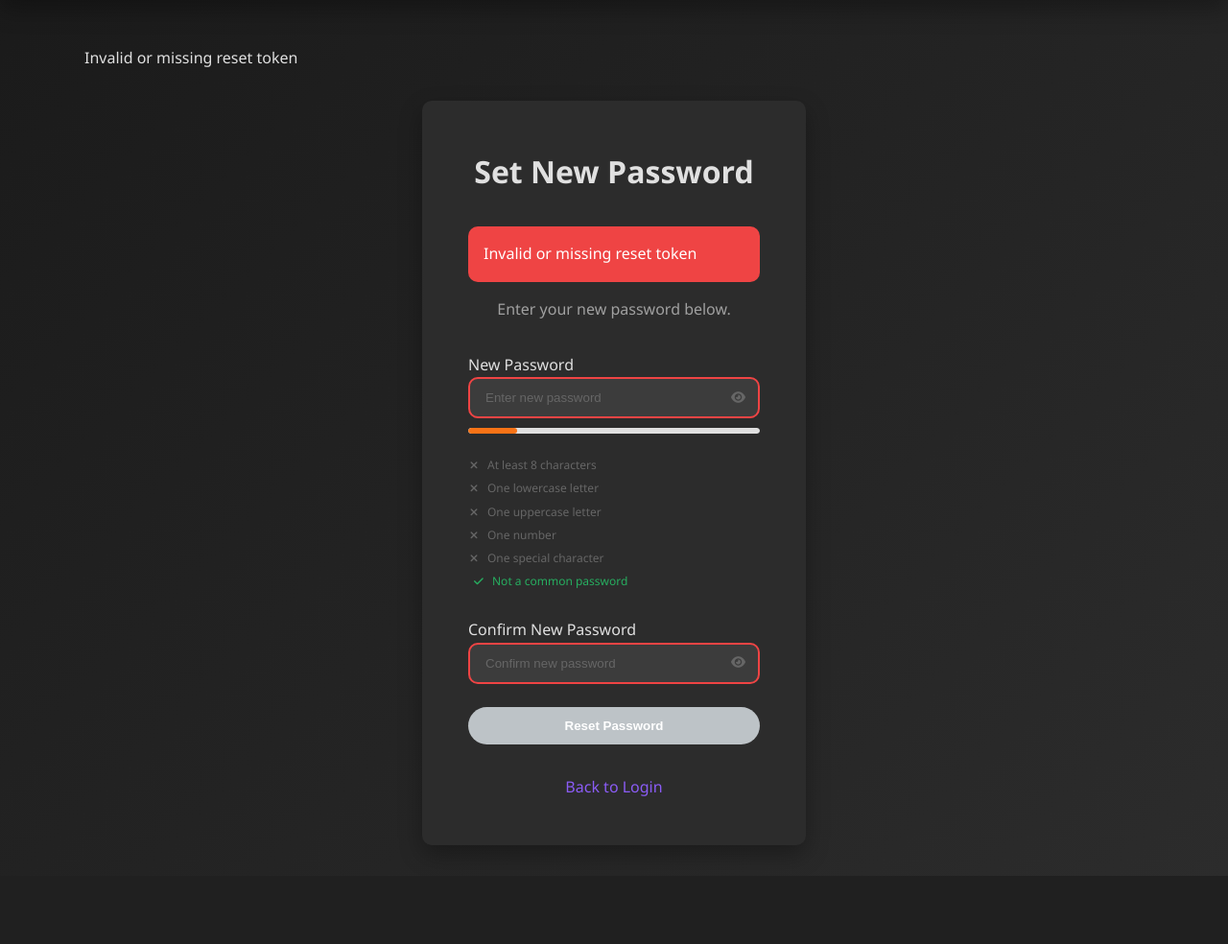
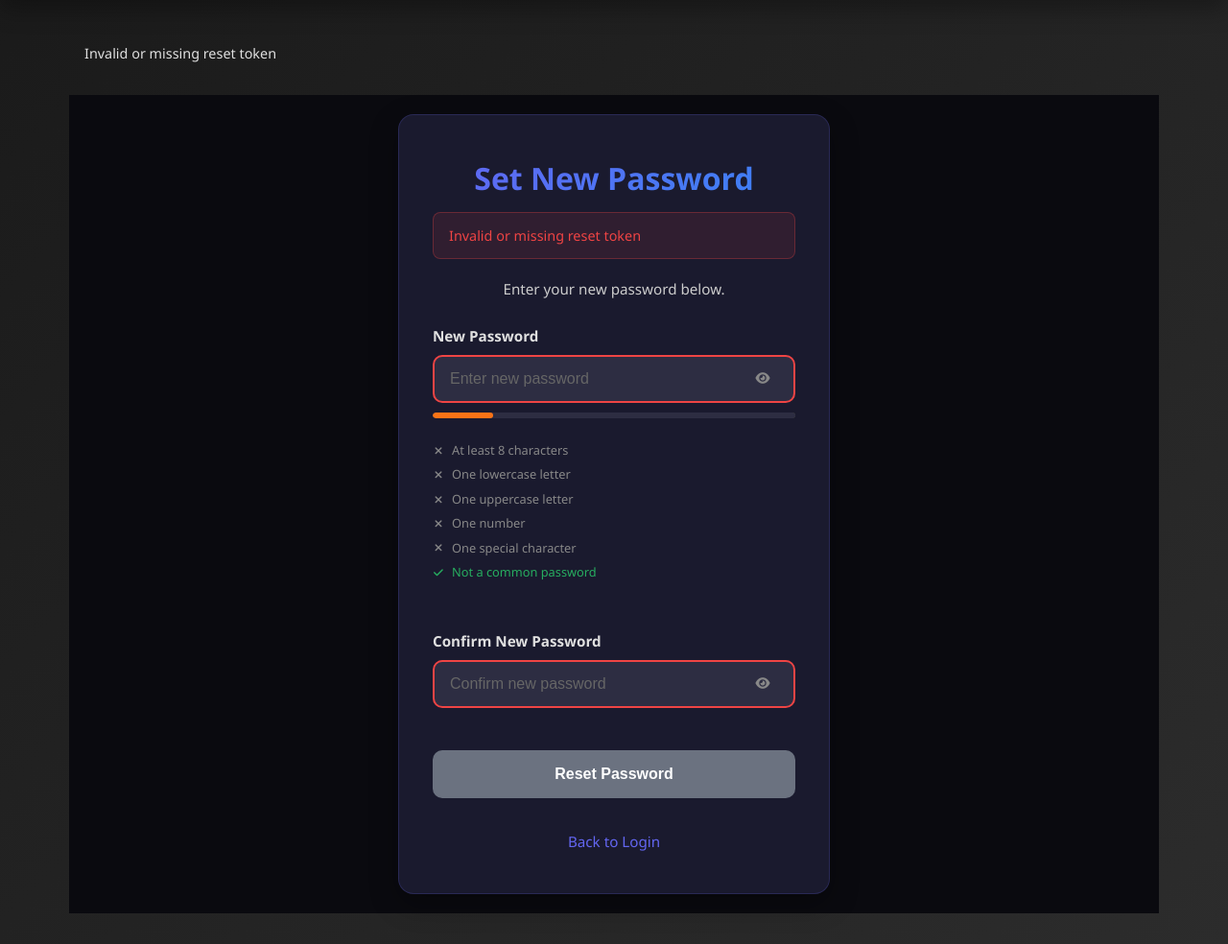
Before and after one commit to Burhan-012345/ShadowTalk, a Flask app: page /reset-password in a window 1280 px wide. Shown: the part 74-1058 px from the top of the page at 96% size. Before the commit the page ends 904 px from the top, so only its background shows below. Run offline with Flask 3, Linux system fonts and the light colour scheme; parts of the project's set-up code (start-up, migrations or seed data) failed here and were passed over; some libraries are stand-ins or nearby versions.

Commit message:
Update reset_password.html

```diff
--- a/templates/auth/reset_password.html
+++ b/templates/auth/reset_password.html
@@ -40,7 +40,10 @@
           <div class="strength-text" id="strengthText">Password strength</div>
           <div class="ai-security-score" id="aiSecurityScore">
             <i class="fas fa-shield-alt"></i>
-            <span>AI Security Score: <span id="securityScoreValue">0</span>/100</span>
+            <span
+              >AI Security Score:
+              <span id="securityScoreValue">0</span>/100</span
+            >
           </div>
         </div>
 
@@ -98,9 +101,14 @@
         </div>
       </div>
 
-      <button type="submit" class="btn-primary btn-full" id="submitBtn" disabled>
+      <button
+        type="submit"
+        class="btn-primary btn-full"
+        id="submitBtn"
+        disabled
+      >
         <span class="btn-text">Reset Password</span>
-        <div class="btn-loading" style="display: none;">
+        <div class="btn-loading" style="display: none">
           <div class="loading-spinner"></div>
           <span>Processing...</span>
         </div>
@@ -114,6 +122,104 @@
 </div>
 
 <style>
+  /* Mobile-First Responsive Styles */
+  .auth-container {
+    min-height: 100vh;
+    display: flex;
+    align-items: center;
+    justify-content: center;
+    padding: 20px;
+    background: #0a0a0f;
+  }
+
+  .auth-card {
+    background: #1a1a2e;
+    border-radius: 16px;
+    padding: 30px 25px;
+    box-shadow: 0 10px 30px rgba(0, 0, 0, 0.3);
+    border: 1px solid rgba(99, 102, 241, 0.2);
+    width: 100%;
+    max-width: 450px;
+    margin: 0 auto;
+  }
+
+  .auth-title {
+    font-size: 1.75rem;
+    font-weight: 700;
+    text-align: center;
+    margin-bottom: 10px;
+    background: linear-gradient(135deg, #6366f1, #3b82f6);
+    -webkit-background-clip: text;
+    -webkit-text-fill-color: transparent;
+  }
+
+  .auth-subtitle {
+    text-align: center;
+    color: #ccc;
+    margin-bottom: 25px;
+    font-size: 0.95rem;
+    line-height: 1.5;
+  }
+
+  .form-group {
+    margin-bottom: 20px;
+  }
+
+  .form-group label {
+    display: block;
+    margin-bottom: 8px;
+    font-weight: 600;
+    color: #e0e0e0;
+    font-size: 0.95rem;
+  }
+
+  .form-input {
+    width: 100%;
+    padding: 14px 16px;
+    background: #2d2d42;
+    border: 2px solid #555;
+    border-radius: 10px;
+    color: white;
+    font-size: 16px;
+    transition: all 0.3s ease;
+    box-sizing: border-box;
+  }
+
+  .form-input:focus {
+    border-color: #6366f1;
+    outline: none;
+    box-shadow: 0 0 0 3px rgba(99, 102, 241, 0.1);
+  }
+
+  .password-input-container {
+    position: relative;
+  }
+
+  .toggle-password {
+    position: absolute;
+    right: 12px;
+    top: 50%;
+    transform: translateY(-50%);
+    background: none;
+    border: none;
+    color: #888;
+    cursor: pointer;
+    padding: 8px;
+    border-radius: 4px;
+    transition: all 0.3s ease;
+    min-height: 44px;
+    min-width: 44px;
+    display: flex;
+    align-items: center;
+    justify-content: center;
+  }
+
+  .toggle-password:hover {
+    color: #6366f1;
+    background: rgba(99, 102, 241, 0.1);
+  }
+
+  /* Password Strength Meter */
   .password-strength-meter {
     margin-top: 10px;
   }
@@ -121,7 +227,7 @@
   .strength-bar {
     width: 100%;
     height: 6px;
-  background-color: #e0e0e0;
+    background-color: #2d2d42;
     border-radius: 3px;
     overflow: hidden;
     margin-bottom: 5px;
@@ -135,17 +241,17 @@
   }
 
   .strength-text {
-  font-size: 12px;
-  color: #666;
+    font-size: 0.85rem;
+    color: #888;
     text-align: right;
   }
 
   .ai-security-score {
     display: flex;
     align-items: center;
-  font-size: 12px;
+    font-size: 0.8rem;
     margin-top: 5px;
-  color: #666;
+    color: #888;
     transition: all 0.3s ease;
   }
 
@@ -162,18 +268,18 @@
     color: #e74c3c;
   }
 
+  /* Password Requirements */
   .password-requirements {
     margin-top: 15px;
-  font-size: 12px;
+    font-size: 0.8rem;
   }
 
   .requirement {
     display: flex;
     align-items: center;
     margin-bottom: 5px;
-  color: #666;
+    color: #888;
     transition: all 0.3s ease;
-  transform: translateX(0);
   }
 
   .requirement i {
@@ -185,7 +291,6 @@
 
   .requirement.valid {
     color: #27ae60;
-  transform: translateX(5px);
   }
 
   .requirement.valid i {
@@ -196,7 +301,7 @@
     display: flex;
     align-items: center;
     margin-top: 5px;
-  font-size: 12px;
+    font-size: 0.85rem;
     color: #e74c3c;
     display: none;
     transition: all 0.3s ease;
@@ -218,50 +323,45 @@
   }
 
   /* Strength levels */
-.strength-weak { background-color: #e74c3c; }
-.strength-fair { background-color: #f39c12; }
-.strength-good { background-color: #3498db; }
-.strength-strong { background-color: #27ae60; }
+  .strength-weak {
+    background-color: #e74c3c;
+  }
+  .strength-fair {
+    background-color: #f39c12;
+  }
+  .strength-good {
+    background-color: #3498db;
+  }
+  .strength-strong {
+    background-color: #27ae60;
+  }
+
+  /* Buttons */
+  .btn-primary {
+    width: 100%;
+    padding: 14px 20px;
+    background: linear-gradient(135deg, #6366f1, #3b82f6);
+    color: white;
+    border: none;
+    border-radius: 10px;
+    font-size: 1rem;
+    font-weight: 600;
+    cursor: pointer;
+    transition: all 0.3s ease;
+    position: relative;
+    overflow: hidden;
+    min-height: 50px;
+  }
+
+  .btn-primary:hover:not(:disabled) {
+    transform: translateY(-2px);
+    box-shadow: 0 4px 12px rgba(99, 102, 241, 0.3);
+  }
 
   .btn-primary:disabled {
-  background-color: #bdc3c7;
+    background-color: #6b7280;
     cursor: not-allowed;
-}
-
-.form-input {
-  transition: all 0.3s ease;
-  border: 2px solid #e0e0e0;
-}
-
-.form-input:focus {
-  border-color: #8b5cf6;
-  box-shadow: 0 0 0 3px rgba(139, 92, 246, 0.1);
-}
-
-.password-input-container {
-  position: relative;
-}
-
-.toggle-password {
-  position: absolute;
-  right: 10px;
-  top: 50%;
-  transform: translateY(-50%);
-  background: none;
-  border: none;
-  color: #666;
-  cursor: pointer;
-  transition: color 0.3s ease;
-}
-
-.toggle-password:hover {
-  color: #8b5cf6;
-}
-
-.btn-primary {
-  position: relative;
-  overflow: hidden;
-  transition: all 0.3s ease;
+    transform: none !important;
   }
 
   .btn-primary .btn-text,
@@ -285,9 +385,53 @@
     margin-right: 8px;
   }
 
+  /* Auth Links */
+  .auth-links {
+    text-align: center;
+    margin-top: 25px;
+  }
+
+  .auth-links a {
+    color: #6366f1;
+    text-decoration: none;
+    font-size: 0.95rem;
+    transition: color 0.3s ease;
+  }
+
+  .auth-links a:hover {
+    color: #8b5cf6;
+    text-decoration: underline;
+  }
+
+  /* Alert Styles */
+  .alert {
+    padding: 12px 16px;
+    border-radius: 8px;
+    margin-bottom: 20px;
+    font-size: 0.9rem;
+    animation: slideIn 0.3s ease-out;
+  }
+
+  .alert-error {
+    background-color: rgba(239, 68, 68, 0.1);
+    color: #ef4444;
+    border: 1px solid rgba(239, 68, 68, 0.3);
+  }
+
+  .alert-success {
+    background-color: rgba(16, 185, 129, 0.1);
+    color: #10b981;
+    border: 1px solid rgba(16, 185, 129, 0.3);
+  }
+
+  /* Animations */
   @keyframes spin {
-  0% { transform: rotate(0deg); }
-  100% { transform: rotate(360deg); }
+    0% {
+      transform: rotate(0deg);
+    }
+    100% {
+      transform: rotate(360deg);
+    }
   }
 
   @keyframes slideIn {
@@ -302,17 +446,15 @@
   }
 
   @keyframes pulse {
-  0% { transform: scale(1); }
-  50% { transform: scale(1.05); }
-  100% { transform: scale(1); }
+    0% {
+      transform: scale(1);
     }
-
-.requirement.pulse {
-  animation: pulse 0.5s ease-in-out;
+    50% {
+      transform: scale(1.05);
     }
-
-.auth-card {
-  animation: fadeInUp 0.5s ease-out;
+    100% {
+      transform: scale(1);
+    }
   }
 
   @keyframes fadeInUp {
@@ -326,36 +468,95 @@
     }
   }
 
+  .requirement.pulse {
+    animation: pulse 0.5s ease-in-out;
+  }
+
+  .auth-card {
+    animation: fadeInUp 0.5s ease-out;
+  }
+
   .alert {
     animation: slideIn 0.3s ease-out;
+  }
+
+  /* Mobile Optimizations */
+  @media (max-width: 480px) {
+    .auth-container {
+      padding: 15px;
+    }
+
+    .auth-card {
+      padding: 25px 20px;
+    }
+
+    .auth-title {
+      font-size: 1.5rem;
+    }
+
+    .form-input {
+      padding: 12px 14px;
+    }
+
+    .btn-primary {
+      padding: 12px 16px;
+      font-size: 0.95rem;
+    }
+
+    .password-requirements {
+      font-size: 0.75rem;
+    }
+
+    .ai-security-score {
+      font-size: 0.75rem;
+    }
+  }
+
+  @media (min-width: 768px) {
+    .auth-card {
+      padding: 40px 35px;
+    }
+
+    .auth-title {
+      font-size: 2rem;
+    }
   }
 </style>
 
 <script>
-document.addEventListener('DOMContentLoaded', function() {
-  const passwordInput = document.getElementById('password');
-  const confirmPasswordInput = document.getElementById('confirm_password');
-  const strengthFill = document.getElementById('strengthFill');
-  const strengthText = document.getElementById('strengthText');
-  const securityScore = document.getElementById('aiSecurityScore');
-  const securityScoreValue = document.getElementById('securityScoreValue');
-  const passwordMatch = document.getElementById('passwordMatch');
-  const submitBtn = document.getElementById('submitBtn');
-  const toggleButtons = document.querySelectorAll('.toggle-password');
-  const form = document.getElementById('resetPasswordForm');
+  document.addEventListener("DOMContentLoaded", function () {
+    const passwordInput = document.getElementById("password");
+    const confirmPasswordInput = document.getElementById("confirm_password");
+    const strengthFill = document.getElementById("strengthFill");
+    const strengthText = document.getElementById("strengthText");
+    const securityScore = document.getElementById("aiSecurityScore");
+    const securityScoreValue = document.getElementById("securityScoreValue");
+    const passwordMatch = document.getElementById("passwordMatch");
+    const submitBtn = document.getElementById("submitBtn");
+    const toggleButtons = document.querySelectorAll(".toggle-password");
+    const form = document.getElementById("resetPasswordForm");
 
     // Requirement elements
-  const reqLength = document.getElementById('reqLength');
-  const reqLowercase = document.getElementById('reqLowercase');
-  const reqUppercase = document.getElementById('reqUppercase');
-  const reqNumber = document.getElementById('reqNumber');
-  const reqSpecial = document.getElementById('reqSpecial');
-  const reqUncommon = document.getElementById('reqUncommon');
+    const reqLength = document.getElementById("reqLength");
+    const reqLowercase = document.getElementById("reqLowercase");
+    const reqUppercase = document.getElementById("reqUppercase");
+    const reqNumber = document.getElementById("reqNumber");
+    const reqSpecial = document.getElementById("reqSpecial");
+    const reqUncommon = document.getElementById("reqUncommon");
 
     // Common passwords for AI security check
     const commonPasswords = [
-    'password', '123456', '12345678', '1234', 'qwerty', 'abc123',
-    'password1', '12345', '123456789', 'admin', 'welcome'
+      "password",
+      "123456",
+      "12345678",
+      "1234",
+      "qwerty",
+      "abc123",
+      "password1",
+      "12345",
+      "123456789",
+      "admin",
+      "welcome",
     ];
 
     // Password strength criteria
@@ -364,26 +565,29 @@
       lowercase: { regex: /[a-z]/, element: reqLowercase },
       uppercase: { regex: /[A-Z]/, element: reqUppercase },
       number: { regex: /[0-9]/, element: reqNumber },
-    special: { regex: /[!@#$%^&*()_+\-=\[\]{};':"\\|,.<>\/?]/, element: reqSpecial },
-    uncommon: { regex: null, element: reqUncommon } // Will be checked separately
+      special: {
+        regex: /[!@#$%^&*()_+\-=\[\]{};':"\\|,.<>\/?]/,
+        element: reqSpecial,
+      },
+      uncommon: { regex: null, element: reqUncommon }, // Will be checked separately
     };
 
     // Toggle password visibility
-  toggleButtons.forEach(button => {
-    button.addEventListener('click', function() {
-      const input = this.parentElement.querySelector('input');
-      const icon = this.querySelector('i');
+    toggleButtons.forEach((button) => {
+      button.addEventListener("click", function () {
+        const input = this.parentElement.querySelector("input");
+        const icon = this.querySelector("i");
 
-      if (input.type === 'password') {
-        input.type = 'text';
-        icon.classList.remove('fa-eye');
-        icon.classList.add('fa-eye-slash');
-        this.setAttribute('aria-label', 'Hide password');
+        if (input.type === "password") {
+          input.type = "text";
+          icon.classList.remove("fa-eye");
+          icon.classList.add("fa-eye-slash");
+          this.setAttribute("aria-label", "Hide password");
         } else {
-        input.type = 'password';
-        icon.classList.remove('fa-eye-slash');
-        icon.classList.add('fa-eye');
-        this.setAttribute('aria-label', 'Show password');
+          input.type = "password";
+          icon.classList.remove("fa-eye-slash");
+          icon.classList.add("fa-eye");
+          this.setAttribute("aria-label", "Show password");
         }
       });
     });
@@ -409,7 +613,12 @@
       if (hasSpecial) score += 20;
 
       // Entropy score (max 25 points)
-    const charVariety = [hasLowercase, hasUppercase, hasNumbers, hasSpecial].filter(Boolean).length;
+      const charVariety = [
+        hasLowercase,
+        hasUppercase,
+        hasNumbers,
+        hasSpecial,
+      ].filter(Boolean).length;
       score += charVariety * 6.25;
 
       // Penalty for common passwords
@@ -437,11 +646,11 @@
       const totalRequirements = Object.keys(requirements).length;
 
       // Check each requirement
-    Object.keys(requirements).forEach(key => {
+      Object.keys(requirements).forEach((key) => {
         const requirement = requirements[key];
         let isValid = false;
 
-      if (key === 'uncommon') {
+        if (key === "uncommon") {
           isValid = !commonPasswords.includes(password.toLowerCase());
         } else {
           isValid = requirement.regex.test(password);
@@ -450,17 +659,17 @@
         if (isValid) {
           strength++;
           metRequirements++;
-        if (!requirement.element.classList.contains('valid')) {
-          requirement.element.classList.add('valid');
-          requirement.element.classList.add('pulse');
+          if (!requirement.element.classList.contains("valid")) {
+            requirement.element.classList.add("valid");
+            requirement.element.classList.add("pulse");
             setTimeout(() => {
-            requirement.element.classList.remove('pulse');
+              requirement.element.classList.remove("pulse");
             }, 500);
           }
-        requirement.element.querySelector('i').className = 'fas fa-check';
+          requirement.element.querySelector("i").className = "fas fa-check";
         } else {
-        requirement.element.classList.remove('valid');
-        requirement.element.querySelector('i').className = 'fas fa-times';
+          requirement.element.classList.remove("valid");
+          requirement.element.querySelector("i").className = "fas fa-times";
         }
       });
 
@@ -468,28 +677,28 @@
       const strengthPercent = (metRequirements / totalRequirements) * 100;
 
       // Update strength meter
-    strengthFill.style.width = strengthPercent + '%';
+      strengthFill.style.width = strengthPercent + "%";
 
       // Set strength level and color
-    let strengthLevel = 'weak';
-    let strengthMessage = 'Weak';
+      let strengthLevel = "weak";
+      let strengthMessage = "Weak";
 
       if (strengthPercent >= 100) {
-      strengthLevel = 'strong';
-      strengthMessage = 'Strong';
-      strengthFill.className = 'strength-fill strength-strong';
+        strengthLevel = "strong";
+        strengthMessage = "Strong";
+        strengthFill.className = "strength-fill strength-strong";
       } else if (strengthPercent >= 75) {
-      strengthLevel = 'good';
-      strengthMessage = 'Good';
-      strengthFill.className = 'strength-fill strength-good';
+        strengthLevel = "good";
+        strengthMessage = "Good";
+        strengthFill.className = "strength-fill strength-good";
       } else if (strengthPercent >= 50) {
-      strengthLevel = 'fair';
-      strengthMessage = 'Fair';
-      strengthFill.className = 'strength-fill strength-fair';
+        strengthLevel = "fair";
+        strengthMessage = "Fair";
+        strengthFill.className = "strength-fill strength-fair";
       } else {
-      strengthLevel = 'weak';
-      strengthMessage = 'Weak';
-      strengthFill.className = 'strength-fill strength-weak';
+        strengthLevel = "weak";
+        strengthMessage = "Weak";
+        strengthFill.className = "strength-fill strength-weak";
       }
 
       strengthText.textContent = strengthMessage;
@@ -499,11 +708,11 @@
       securityScoreValue.textContent = securityScoreNum;
 
       if (securityScoreNum >= 80) {
-      securityScore.className = 'ai-security-score strong';
+        securityScore.className = "ai-security-score strong";
       } else if (securityScoreNum >= 60) {
-      securityScore.className = 'ai-security-score';
+        securityScore.className = "ai-security-score";
       } else {
-      securityScore.className = 'ai-security-score weak';
+        securityScore.className = "ai-security-score weak";
       }
 
       return strengthPercent === 100 && securityScoreNum >= 70;
@@ -514,21 +723,22 @@
       const password = passwordInput.value;
       const confirmPassword = confirmPasswordInput.value;
 
-    if (confirmPassword === '') {
-      passwordMatch.classList.remove('visible');
+      if (confirmPassword === "") {
+        passwordMatch.classList.remove("visible");
         return false;
       }
 
       if (password === confirmPassword) {
-      passwordMatch.classList.add('visible', 'valid');
-      passwordMatch.querySelector('i').className = 'fas fa-check';
-      passwordMatch.querySelector('span').textContent = 'Passwords match';
+        passwordMatch.classList.add("visible", "valid");
+        passwordMatch.querySelector("i").className = "fas fa-check";
+        passwordMatch.querySelector("span").textContent = "Passwords match";
         return true;
       } else {
-      passwordMatch.classList.add('visible');
-      passwordMatch.classList.remove('valid');
-      passwordMatch.querySelector('i').className = 'fas fa-times';
-      passwordMatch.querySelector('span').textContent = 'Passwords do not match';
+        passwordMatch.classList.add("visible");
+        passwordMatch.classList.remove("valid");
+        passwordMatch.querySelector("i").className = "fas fa-times";
+        passwordMatch.querySelector("span").textContent =
+          "Passwords do not match";
         return false;
       }
     }
@@ -539,7 +749,7 @@
       const passwordsMatch = checkPasswordMatch();
 
       // Enable submit button only if all conditions are met
-    if (isStrongPassword && passwordsMatch && passwordInput.value !== '') {
+      if (isStrongPassword && passwordsMatch && passwordInput.value !== "") {
         submitBtn.disabled = false;
       } else {
         submitBtn.disabled = true;
@@ -547,7 +757,7 @@
     }
 
     // Form submission handler
-  form.addEventListener('submit', function(e) {
+    form.addEventListener("submit", function (e) {
       const isStrongPassword = checkPasswordStrength(passwordInput.value);
       const passwordsMatch = checkPasswordMatch();
 
@@ -566,31 +776,38 @@
 
       // Show loading state
       submitBtn.disabled = true;
-    const btnText = submitBtn.querySelector('.btn-text');
-    const btnLoading = submitBtn.querySelector('.btn-loading');
+      const btnText = submitBtn.querySelector(".btn-text");
+      const btnLoading = submitBtn.querySelector(".btn-loading");
 
-    btnText.style.display = 'none';
-    btnLoading.style.display = 'flex';
+      btnText.style.display = "none";
+      btnLoading.style.display = "flex";
     });
 
     // Event listeners
-  passwordInput.addEventListener('input', updateFormValidation);
-  confirmPasswordInput.addEventListener('input', updateFormValidation);
+    passwordInput.addEventListener("input", updateFormValidation);
+    confirmPasswordInput.addEventListener("input", updateFormValidation);
 
     // Initial validation
     updateFormValidation();
 
     // Helper function for shake animation
     function shakeElement(element) {
-    element.classList.add('shake');
+      element.classList.add("shake");
       setTimeout(() => {
-      element.classList.remove('shake');
+        element.classList.remove("shake");
       }, 500);
     }
+
+    // Prevent zoom on iOS
+    document.querySelectorAll("input").forEach((input) => {
+      input.addEventListener("focus", function () {
+        this.style.fontSize = "16px";
+      });
+    });
   });
 
   // Add shake animation to CSS
-const style = document.createElement('style');
+  const style = document.createElement("style");
   style.textContent = `
   .shake {
     animation: shake 0.5s ease-in-out;
```
Lines whose indentation alone changed are shown as unchanged.
